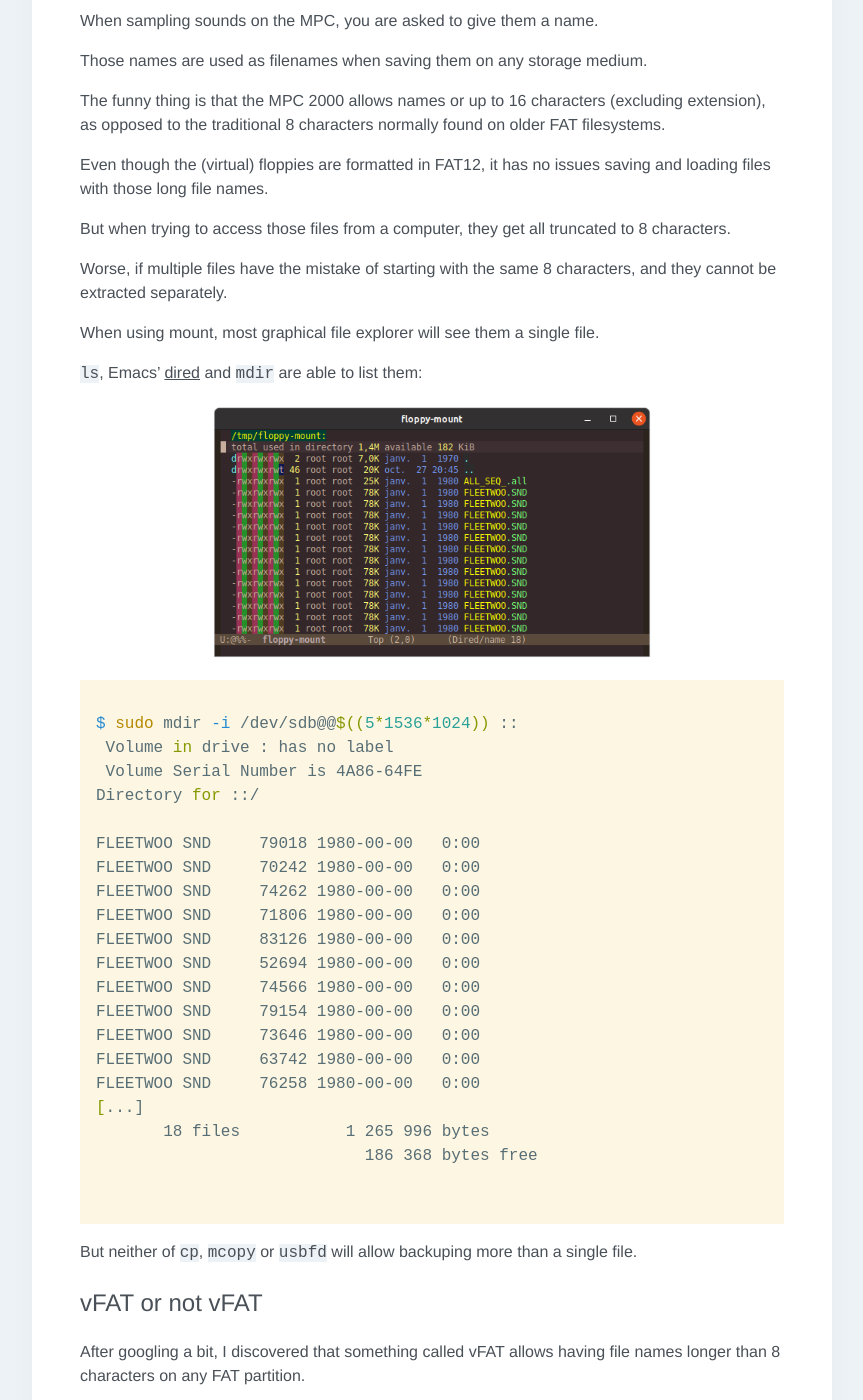
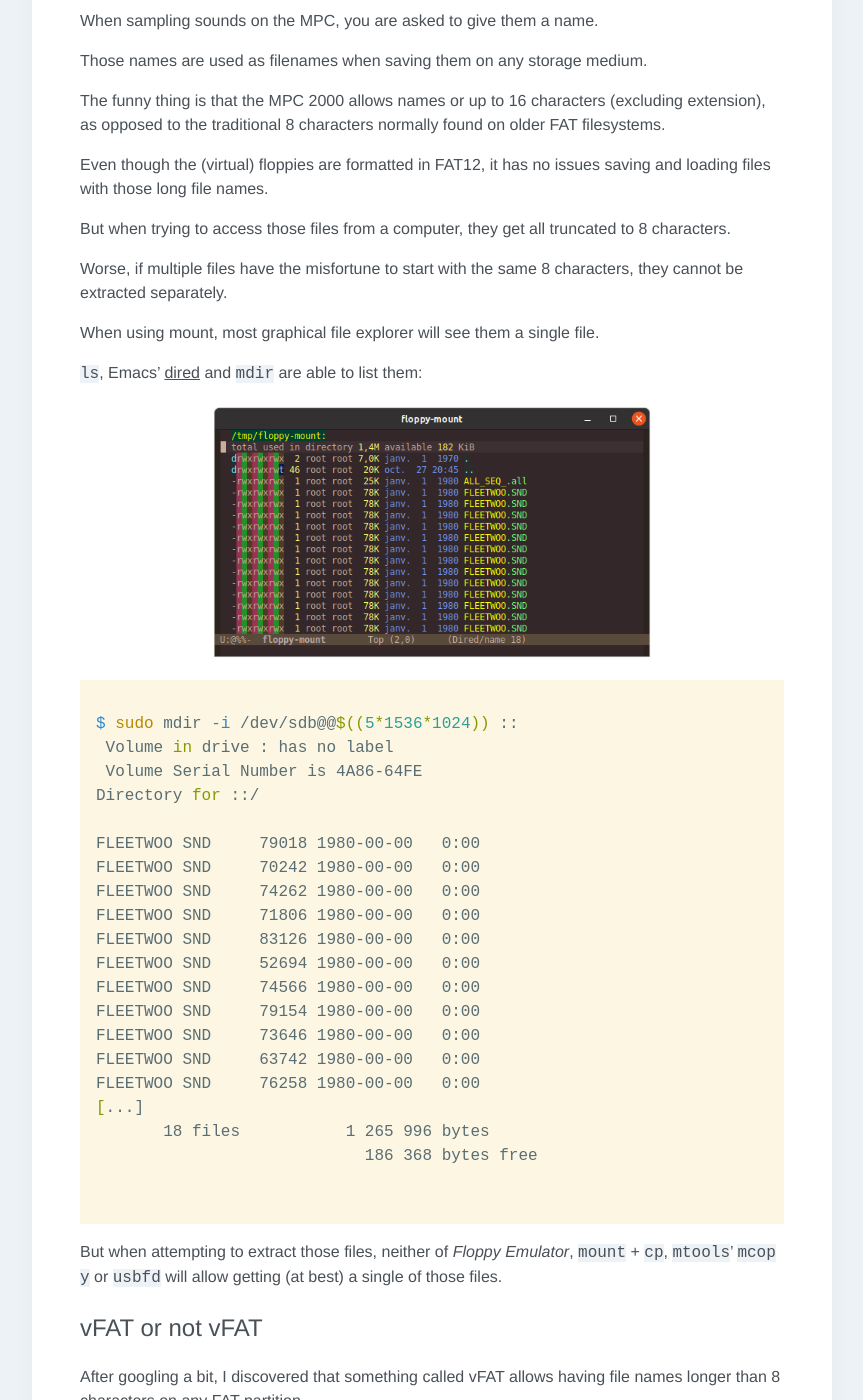
Before and after one commit to p3r7/blog, a Jekyll site: the page built from _posts/2021-04-11-mpc-2000-floppy-format.md, in a window 1280 px wide and 1400 px high, scrolled down 3294 px. Shown: the whole window, without its empty margins (208-1071 px from the left). Built offline with Jekyll 4.4.1, drawn with Linux system fonts in a browser that asks for light colours; some web fonts are replaced.

Commit message:
List all attempts

````diff
--- a/_posts/2021-04-11-mpc-2000-floppy-format.md
+++ b/_posts/2021-04-11-mpc-2000-floppy-format.md
@@ -127,7 +127,7 @@ Even though the (virtual) floppies are formatted in FAT12, it has no issues savi
 
 But when trying to access those files from a computer, they get all truncated to 8 characters.
 
-Worse, if multiple files have the mistake of starting with the same 8 characters, and they cannot be extracted separately.
+Worse, if multiple files have the misfortune to start with the same 8 characters, they cannot be extracted separately.
 
 When using mount, most graphical file explorer will see them a single file.
 
@@ -158,7 +158,7 @@ FLEETWOO SND     76258 1980-00-00   0:00
 
 ```
 
-But neither of `cp`, `mcopy` or `usbfd` will allow backuping more than a single file.
+But when attempting to extract those files, neither of _Floppy Emulator_, `mount` + `cp`, `mtools`' `mcopy` or `usbfd` will allow getting (at best) a single of those files.
 
 
 ## vFAT or not vFAT
````
